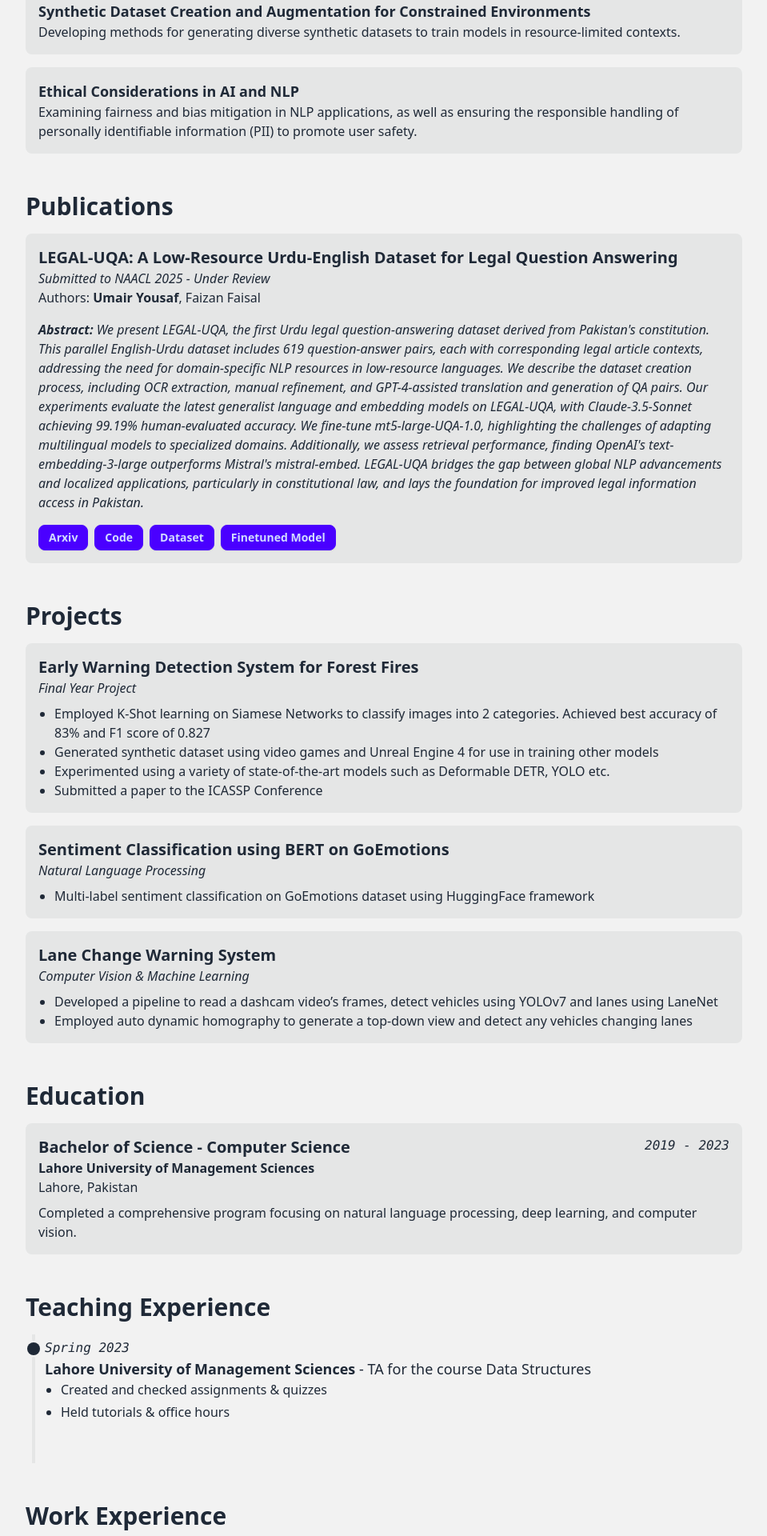
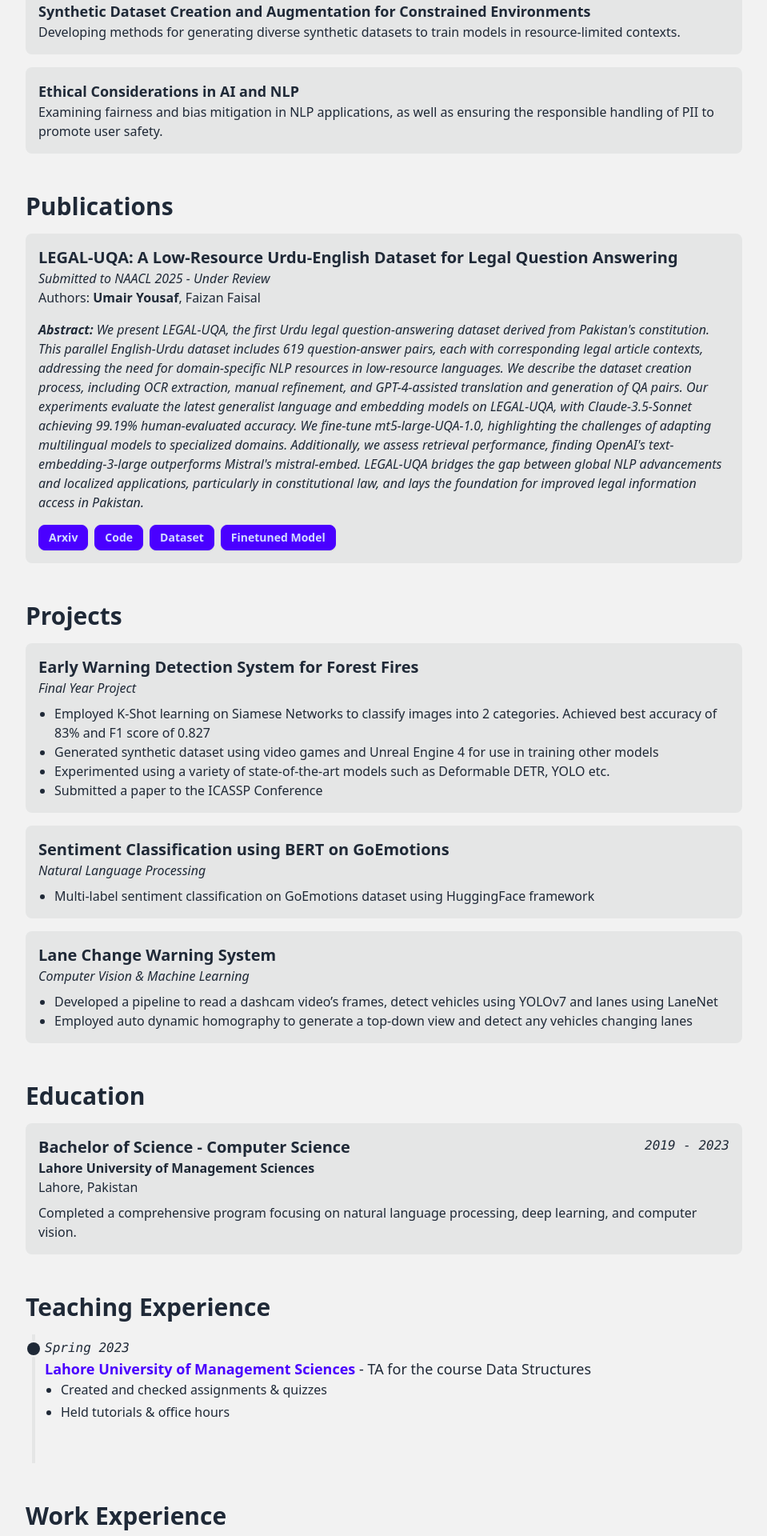
Before and after one commit to umair140404/profile, a React (Create React App) app: page / in a window 1280 px wide. Shown: the part 1040-2960 px from the top of the page at 80% size, without its empty margins (160-1119 px from the left). Built offline with nearby package versions, Linux system fonts and the light colour scheme.

Commit message:
added hrefs to experiences

```diff
--- a/src/components/Navbar.js
+++ b/src/components/Navbar.js
@@ -27,7 +27,7 @@ const Navbar = () => {
           </div>
           <ul
             tabIndex={0}
-            className="menu menu-sm dropdown-content bg-base-300 space-y-4 rounded-box z-[1] mt-3 w-52 px-2 py-4 shadow"
+            className={`menu menu-sm bg-base-100 dropdown-content space-y-4 rounded-box z-[1] mt-3 w-52 px-2 py-4 shadow-xl`}
           >
             {navbarItems.map((item) => {
               return (
@@ -52,14 +52,17 @@ const Navbar = () => {
       </div>
       <div className="navbar-end">
         <div className="flex items-center gap-2 justify-between p-1">
-          <FaMoon className={`${isDarkTheme ? "text-white" : "text-black"}`} />
+          <FaMoon
+            size={16}
+            className={`${isDarkTheme ? "text-white" : "text-black"}`}
+          />
           <input
             type="checkbox"
             className="toggle"
             defaultChecked
             onClick={toggleTheme}
           />
-          <FaSun className={`text-yellow-500`} />
+          <FaSun size={18} className={`text-yellow-500`} />
         </div>
       </div>
     </div>
--- a/src/components/ThemeContext.js
+++ b/src/components/ThemeContext.js
@@ -4,15 +4,17 @@ const ThemeContext = createContext();
 
 export const ThemeProvider = ({ children }) => {
   const [isDarkTheme, setIsDarkTheme] = useState(false);
+  const lightThemeName = "light";
+  const darkThemeName = "dark";
 
   useEffect(() => {
-    const theme = localStorage.getItem("theme") || "light";
-    setIsDarkTheme(theme === "dark");
+    const theme = localStorage.getItem("theme") || lightThemeName;
+    setIsDarkTheme(theme === darkThemeName);
     document.documentElement.setAttribute("data-theme", theme);
   }, []);
 
   const toggleTheme = () => {
-    const newTheme = isDarkTheme ? "light" : "dark";
+    const newTheme = isDarkTheme ? lightThemeName : darkThemeName;
     setIsDarkTheme(!isDarkTheme);
     document.documentElement.setAttribute("data-theme", newTheme);
     localStorage.setItem("theme", newTheme);
--- a/src/components/WorkExperienceItem.js
+++ b/src/components/WorkExperienceItem.js
@@ -1,7 +1,14 @@
 import React from "react";
 import { useTheme } from "./ThemeContext";
 
-const WorkExperienceItem = ({ year, title, description, isStart, company }) => {
+const WorkExperienceItem = ({
+  year,
+  title,
+  description,
+  isStart,
+  company,
+  href,
+}) => {
   const { isDarkTheme } = useTheme();
 
   return (
@@ -24,7 +31,15 @@ const WorkExperienceItem = ({ year, title, description, isStart, company }) => {
         <time className="font-mono italic">{year}</time>
         {company && (
           <div className="text-lg">
-            <span className="font-bold">{company}</span> - {title}
+            <a
+              className="font-bold link link-primary link-hover"
+              target="_blank"
+              rel="noopener noreferrer"
+              href={href}
+            >
+              {company}
+            </a>{" "}
+            - {title}
           </div>
         )}
         <ul
--- a/src/components/WorkExperienceTimeline.js
+++ b/src/components/WorkExperienceTimeline.js
@@ -12,6 +12,7 @@ const WorkExperienceTimeline = ({ experience }) => {
           description={exp.description}
           company={exp.company}
           isStart={false}
+          href={exp.href}
         />
       ))}
     </ul>
--- a/src/data/experience.js
+++ b/src/data/experience.js
@@ -4,6 +4,7 @@ const experience = [
     year: "Jul. 2024",
     title: "Junior Consultant - AI Department",
     company: "Systems Limited",
+    href: "https://systemsltd.com",
     description: [
       "Developed a comprehensive PDF parsing pipeline capable of handling regular text, headings, subheadings, paragraphs, tables, images, and formulas, utilizing publicly available SOA models.",
       "Integrated the pipeline with existing RAG architectures, resulting in significant enhancements in information retrieval and document querying.",
@@ -16,6 +17,7 @@ const experience = [
     year: "Jul. 2023 - Jul. 2024",
     title: "Associate Consultant - AI Department",
     company: "Systems Limited",
+    href: "https://systemsltd.com",
     description: [
       "Developed a suite of Generative AI solutions for the insurance industry.",
       "Created multimodal LLM-based pipelines for VQA and image-based information extraction, outperforming in-house OCR methods.",
@@ -28,6 +30,7 @@ const experience = [
     year: "Jun. 2022 – Aug. 2022",
     title: "ML & SE Intern",
     company: "Aletheia-AI",
+    href: "https://pk.linkedin.com/company/aletheia-ai",
     description: [
       "Developed pipelines for multi-class vehicle detection and number plate detection using YOLOv5.",
       "Implemented systems for person detection and facial recognition with YOLOv5.",
@@ -41,6 +44,7 @@ const experience = [
     year: "Jun. 2021 – Jul. 2021",
     title: "SE Intern",
     company: "Wateen Telecom",
+    href: "https://wateen.com/",
     description: [
       "Conversion of High-Level Design (HLD) into software using Python programming.",
       "Simulation of Link Budget Analysis in Python.",
--- a/src/data/interests.js
+++ b/src/data/interests.js
@@ -35,8 +35,7 @@ const interests = [
     </h1>
     <p>
       Examining fairness and bias mitigation in NLP applications, as well as
-      ensuring the responsible handling of personally identifiable information
-      (PII) to promote user safety.
+      ensuring the responsible handling of PII to promote user safety.
     </p>
   </div>,
 ];
--- a/src/data/teachingExperience.js
+++ b/src/data/teachingExperience.js
@@ -3,6 +3,7 @@ const teachingExperience = [
     year: "Spring 2023",
     title: "TA for the course Data Structures",
     company: "Lahore University of Management Sciences",
+    href: "https://lums.edu.pk",
     description: [
       "Created and checked assignments & quizzes",
       "Held tutorials & office hours",
```
